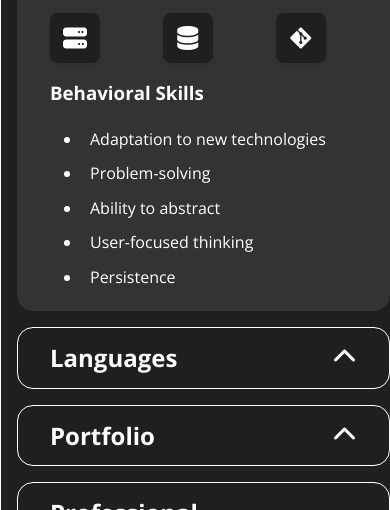
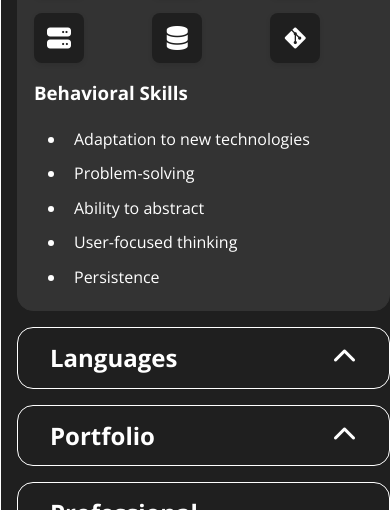
Before and after one commit to angelojbgama/sobremim, a website: page index.html in a window 390 px wide. Shown: the part 757-1267 px from the top of the page. Drawn offline with nearby package versions, Linux system fonts and the light colour scheme; files whose address does not match are found by name.

Commit message:
Adjust accordion content padding on mobile

```diff
--- a/assets/css/global.css
+++ b/assets/css/global.css
@@ -577,6 +577,13 @@ footer,
     margin: calc(var(--spacing-unit) * 2) auto;
     border-radius: var(--border-radius);
   }
+  .acordeon .content {
+    padding: 0 1rem;
+  }
+
+  .acordeon.open .content {
+    padding: 0 1rem 1rem;
+  }
   .hard-skills {
     display: flex; /* Altera o display para flex */
     flex-wrap: wrap; /* Permite quebra de linha para evitar overflow */
```
